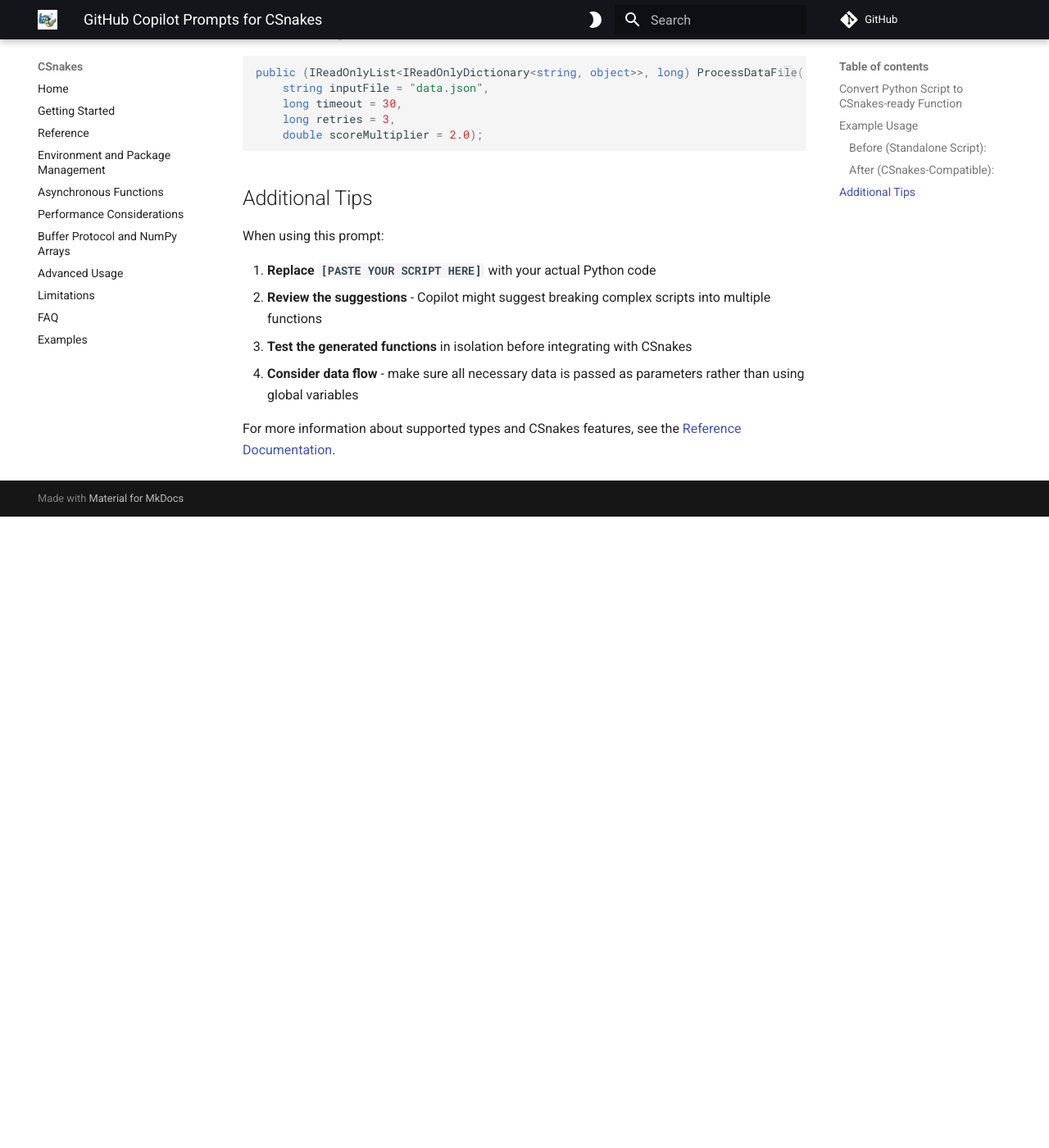
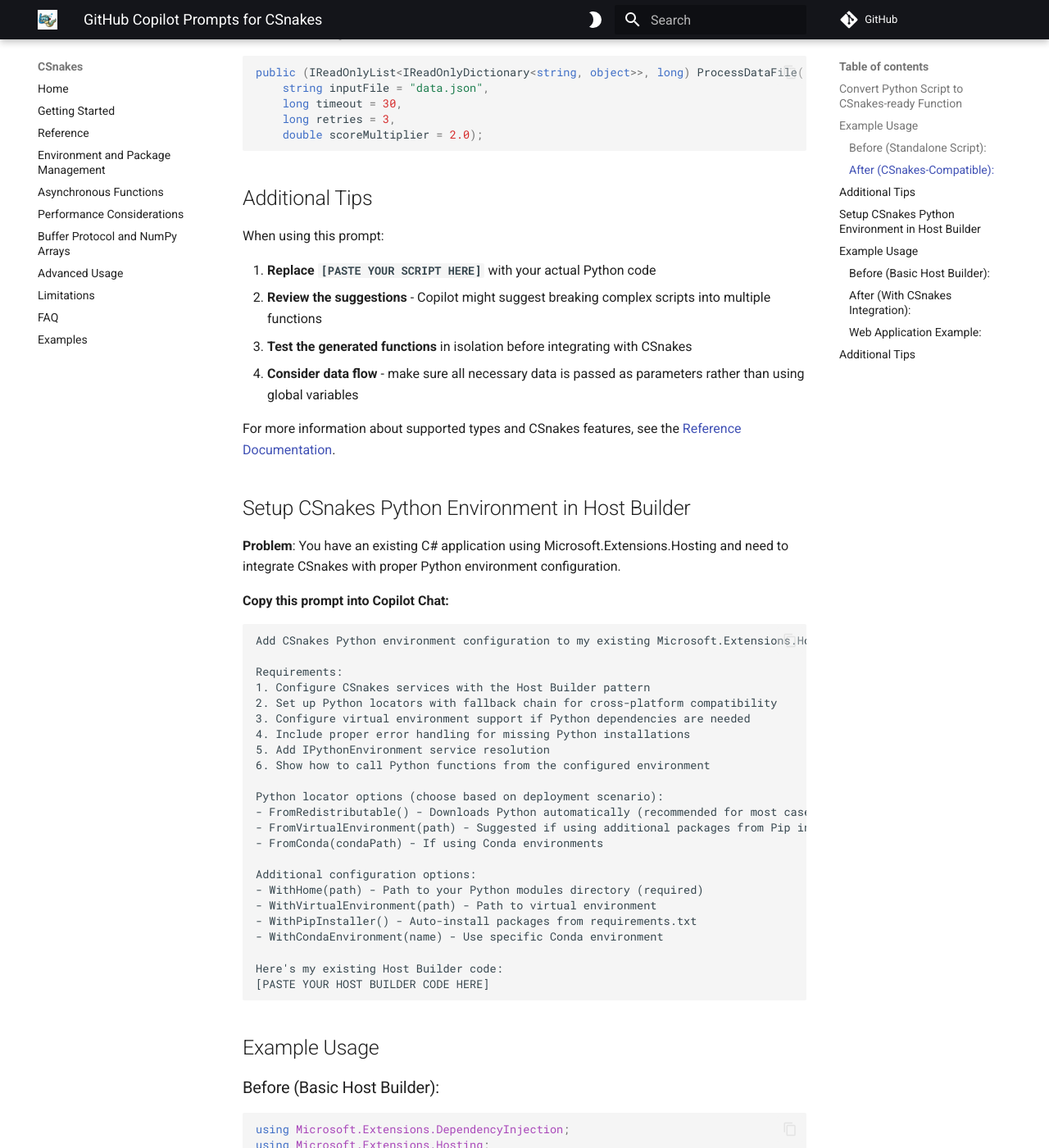
Before and after one commit to tonybaloney/CSnakes, an MkDocs documentation site: the page built from docs/copilot.md, in a window 1280 px wide and 1400 px high, scrolled down 2487 px. Shown: the whole window at 82% size. Built offline with MkDocs 1.6.1 and Material for MkDocs 9.7.7, drawn with Linux system fonts in a browser that asks for light colours; comment, search, counter and statistics services are not loaded; before the commit the page ends 3117 px from its top, so only the background shows below that; some of the changed text lies outside the part shown.

Commit message:
Add host builder steps

````diff
--- a/docs/copilot.md
+++ b/docs/copilot.md
@@ -134,3 +134,156 @@ When using this prompt:
 4. **Consider data flow** - make sure all necessary data is passed as parameters rather than using global variables
 
 For more information about supported types and CSnakes features, see the [Reference Documentation](reference.md).
+
+## Setup CSnakes Python Environment in Host Builder
+
+**Problem**: You have an existing C# application using Microsoft.Extensions.Hosting and need to integrate CSnakes with proper Python environment configuration.
+
+**Copy this prompt into Copilot Chat:**
+
+```
+Add CSnakes Python environment configuration to my existing Microsoft.Extensions.Hosting application.
+
+Requirements:
+1. Configure CSnakes services with the Host Builder pattern
+2. Set up Python locators with fallback chain for cross-platform compatibility
+3. Configure virtual environment support if Python dependencies are needed
+4. Include proper error handling for missing Python installations
+5. Add IPythonEnvironment service resolution
+6. Show how to call Python functions from the configured environment
+
+Python locator options (choose based on deployment scenario):
+- FromRedistributable() - Downloads Python automatically (recommended for most cases)
+- FromVirtualEnvironment(path) - Suggested if using additional packages from Pip installer or Uv installer
+- FromConda(condaPath) - If using Conda environments
+
+Additional configuration options:
+- WithHome(path) - Path to your Python modules directory (required)
+- WithVirtualEnvironment(path) - Path to virtual environment
+- WithPipInstaller() - Auto-install packages from requirements.txt
+- WithCondaEnvironment(name) - Use specific Conda environment
+
+Here's my existing Host Builder code:
+[PASTE YOUR HOST BUILDER CODE HERE]
+```
+
+## Example Usage
+
+### Before (Basic Host Builder):
+```csharp
+using Microsoft.Extensions.DependencyInjection;
+using Microsoft.Extensions.Hosting;
+using Microsoft.Extensions.Logging;
+
+var builder = Host.CreateApplicationBuilder(args);
+
+// Configure logging
+builder.Services.AddLogging(configure => configure.AddConsole());
+
+// Add other services
+builder.Services.AddHttpClient();
+builder.Services.AddScoped<MyService>();
+
+var app = builder.Build();
+
+// Run application
+await app.RunAsync();
+```
+
+### After (With CSnakes Integration):
+```csharp
+using CSnakes.Runtime;
+using Microsoft.Extensions.DependencyInjection;
+using Microsoft.Extensions.Hosting;
+using Microsoft.Extensions.Logging;
+using System.IO;
+
+var builder = Host.CreateApplicationBuilder(args);
+
+// Configure logging
+builder.Services.AddLogging(configure => configure.AddConsole());
+
+// Add other services
+builder.Services.AddHttpClient();
+builder.Services.AddScoped<MyService>();
+
+// Configure CSnakes Python environment
+var pythonHome = Path.Join(Environment.CurrentDirectory, "python_modules");
+builder.Services
+    .WithPython()
+    .WithHome(pythonHome)
+    .FromRedistributable()
+    // Optional: Virtual environment configuration
+    .WithVirtualEnvironment(Path.Join(pythonHome, ".venv"))
+    .WithPipInstaller();  // Auto-install from requirements.txt
+
+var app = builder.Build();
+
+// Example: Using the Python environment
+var pythonEnv = app.Services.GetRequiredService<IPythonEnvironment>();
+
+try
+{
+    // Call your Python functions here
+    var myModule = pythonEnv.MyPythonModule();
+    var result = myModule.MyFunction("Hello from C#!");
+    Console.WriteLine($"Python returned: {result}");
+}
+catch (PythonInvocationException ex)
+{
+    Console.WriteLine($"Python error: {ex.Message}");
+}
+
+await app.RunAsync();
+```
+
+### Web Application Example:
+```csharp
+var builder = WebApplication.CreateBuilder(args);
+
+// Add services to the container
+builder.Services.AddControllers();
+
+// Configure CSnakes
+var pythonHome = Path.Join(builder.Environment.ContentRootPath, "python");
+builder.Services
+    .WithPython()
+    .WithHome(pythonHome)
+    .FromRedistributable()
+    .WithVirtualEnvironment(Path.Join(pythonHome, ".venv"))
+    .WithPipInstaller();
+
+var app = builder.Build();
+
+// Configure the HTTP request pipeline
+app.UseRouting();
+app.MapControllers();
+
+// Example API endpoint using Python
+app.MapGet("/python-greeting/{name}", (string name, IPythonEnvironment env) =>
+{
+    try
+    {
+        var module = env.Greeting();
+        return Results.Ok(new { message = module.SayHello(name) });
+    }
+    catch (PythonInvocationException ex)
+    {
+        return Results.Problem($"Python error: {ex.Message}");
+    }
+});
+
+app.Run();
+```
+
+## Additional Tips
+
+When using this prompt:
+
+1. **Replace `[PASTE YOUR HOST BUILDER CODE HERE]`** with your actual Host Builder setup
+2. **Choose appropriate locators** - FromRedistributable() is recommended for most scenarios
+3. **Set correct paths** - Ensure WithHome() points to your Python modules directory
+4. **Handle errors gracefully** - Always wrap Python calls in try-catch blocks
+5. **Test Python isolation** - Verify your virtual environment setup if using external packages
+
+For more information about supported types and CSnakes features, see the [Reference Documentation](reference.md).
````
